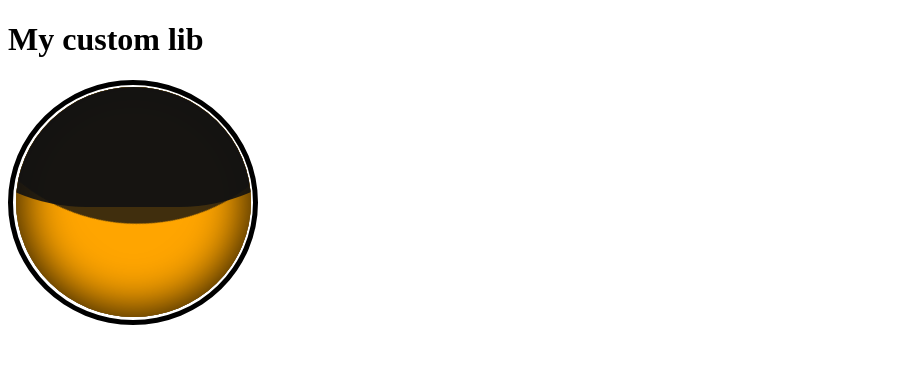
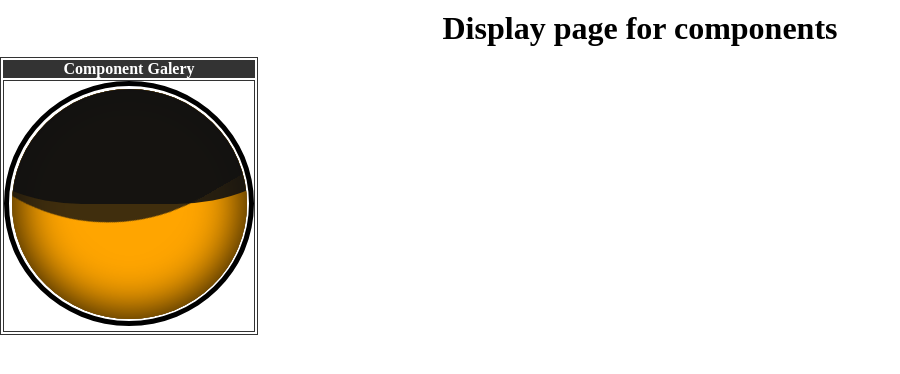
Before and after one commit to Keyto-Shouko/cool-visual-components, a website built with Vite: page index.html in a window 1280 px wide. Shown: the whole page, without its empty margins (0-900 px from the left). Built offline with nearby package versions, Linux system fonts and the light colour scheme.

Commit message:
html is now used as a gallery

```diff
--- a/index.html
+++ b/index.html
@@ -4,14 +4,26 @@
     <meta charset="UTF-8" />
     <link rel="icon" type="image/svg+xml" href="/images/favicon.svg" />
     <meta name="viewport" content="width=device-width, initial-scale=1.0" />
+    <link rel="stylesheet" href="/style/style.scss" />
     <title>Library test</title>
   </head>
   <body>
     <div id="app">
-      <h1>My custom lib</h1>
+      <h1 id="pageTitle">Display page for components</h1>
     </div>
+    <table id="galleryTable">
+      <thead>
+        <tr>
+          <th colspan="2">Component Galery</th>
+        </tr>
+      </thead>
+      <tbody>
+        <tr>
+          <td><div id="circleWrapper"></div></td>
+        </tr>
+      </tbody>
+    </table>
 
-    <div id="circleWrapper"></div>
     <script type="module" src="/js/app.js"></script>
   </body>
 </html>
--- a/style/index.scss
+++ /dev/null
@@ -1,6 +0,0 @@
-/* Global stylesheet for demo */
-
-* {
-  margin: 0;
-  padding: 0;
-}
--- /dev/null
+++ b/style/style.scss
@@ -0,0 +1,22 @@
+/* Global stylesheet for demo */
+
+* {
+  margin: 0;
+  padding: 0;
+}
+
+#pageTitle {
+  text-align: center;
+  margin: 10px 0;
+}
+
+table,
+td {
+  border: 1px solid #333;
+}
+
+thead,
+tfoot {
+  background-color: #333;
+  color: #fff;
+}
```
